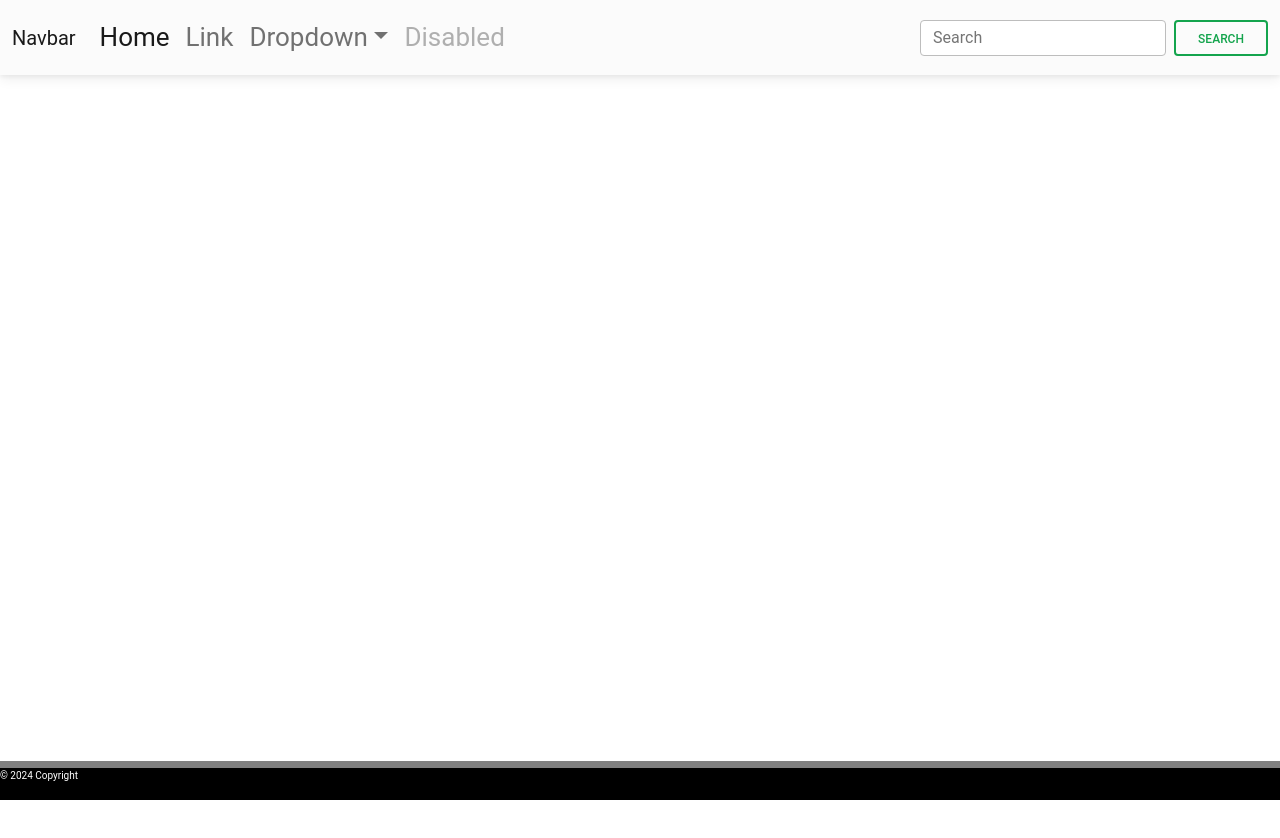
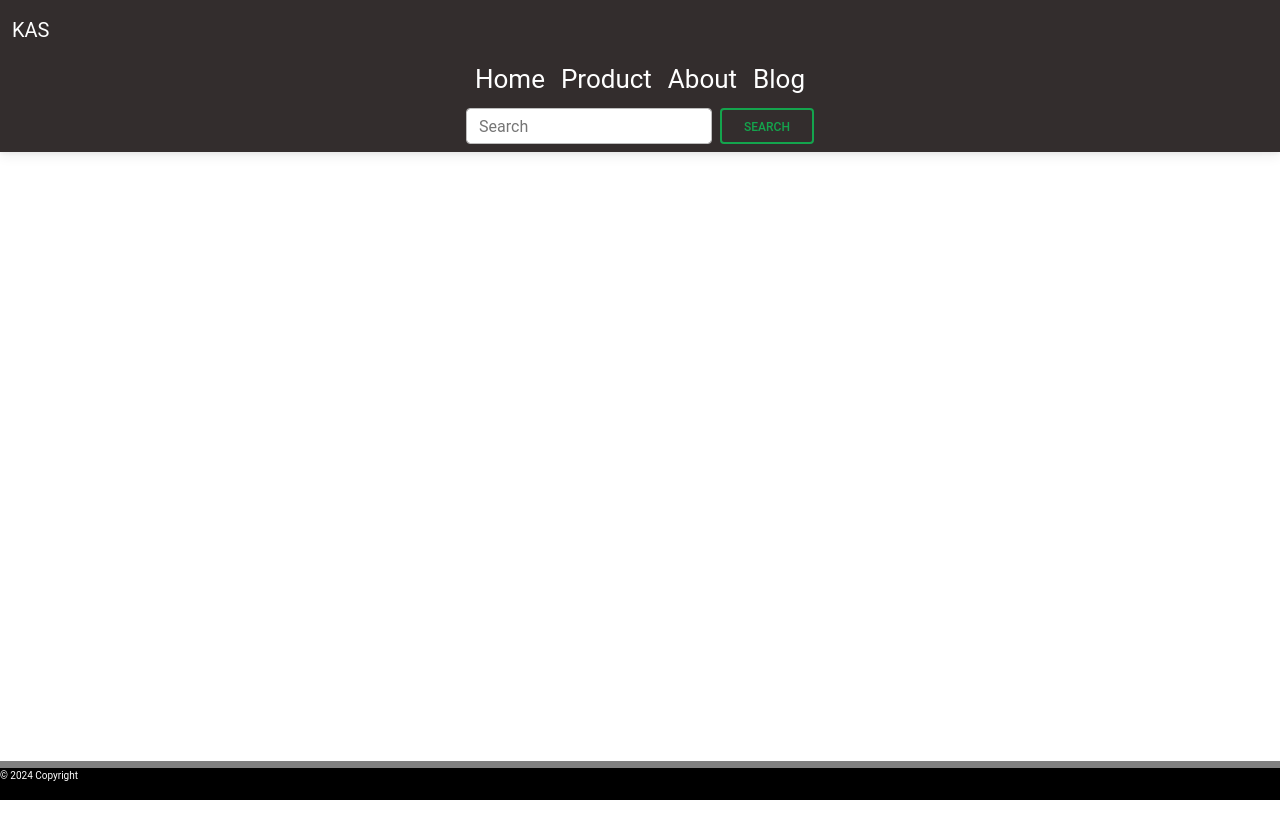
Before and after one commit to Kashmita87/kasCreation, a React (Create React App) app in the folder KAS creation/frontend/kas-creation/: page / in a window 1280 px wide. Shown: the top 838 px of the page. Built offline with nearby package versions, Linux system fonts and the light colour scheme.

Commit message:
Update Navbar.js

```diff
--- a/KAS creation/frontend/kas-creation/src/components/Navbar.js
+++ b/KAS creation/frontend/kas-creation/src/components/Navbar.js
@@ -1,44 +1,41 @@
-//import '../index.css';
 
-import { NavLink } from 'react-router-dom';
 function Navbar(){
 
    return (
-    <nav class="navbar navbar-expand-lg navbar-light bg-light">
+
+    <nav class="navbar navbar-expand-lg navbar-dark bg-dark  sticky-top">
   <div class="container-fluid">
-    <a class="navbar-brand" href="#">Navbar</a>
+    <a class="navbar-brand" href="#">KAS</a>
     <button class="navbar-toggler" type="button" data-bs-toggle="collapse" data-bs-target="#navbarSupportedContent" aria-controls="navbarSupportedContent" aria-expanded="false" aria-label="Toggle navigation">
       <span class="navbar-toggler-icon"></span>
-    </button>
+    </button></div>
     <div class="collapse navbar-collapse" id="navbarSupportedContent">
       <ul class="navbar-nav me-auto mb-2 mb-lg-0">
         <li class="nav-item">
           <a class="nav-link active" aria-current="page" href="#">Home</a>
         </li>
         <li class="nav-item">
-          <a class="nav-link" href="#">Link</a>
-        </li>
-        <li class="nav-item dropdown">
-          <a class="nav-link dropdown-toggle" href="#" id="navbarDropdown" role="button" data-bs-toggle="dropdown" aria-expanded="false">
-            Dropdown
-          </a>
-          <ul class="dropdown-menu" aria-labelledby="navbarDropdown">
-            <li><a class="dropdown-item" href="#">Action</a></li>
-            <li><a class="dropdown-item" href="#">Another action</a></li>
-            <li><hr class="dropdown-divider"/></li>
-            <li><a class="dropdown-item" href="#">Something else here</a></li>
-          </ul>
+          <a class="nav-link active" aria-current="page" href="#">Product</a>
         </li>
         <li class="nav-item">
-          <a class="nav-link disabled" href="#" tabindex="-1" aria-disabled="true">Disabled</a>
+          <a class="nav-link active" aria-current="page" href="#">About</a>
         </li>
+        <li class="nav-item">
+          <a class="nav-link active" aria-current="page" href="#">Blog</a>
+        </li>
+
+
+
       </ul>
+      </div>
+      <div>
       <form class="d-flex">
         <input class="form-control me-2" type="search" placeholder="Search" aria-label="Search"/>
         <button class="btn btn-outline-success" type="submit">Search</button>
       </form>
-    </div>
-  </div>
+      </div>
+
+  {/* </div> */}
 </nav>
 
 );
```
